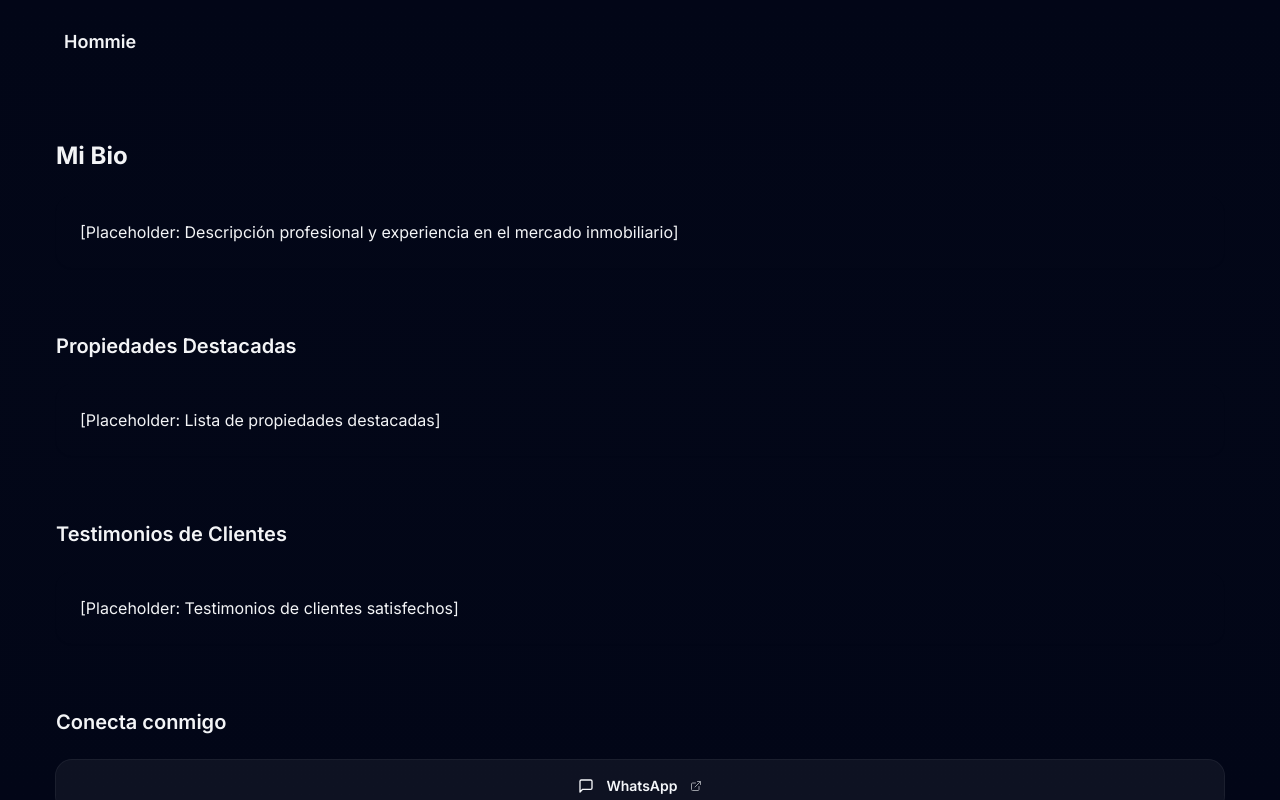
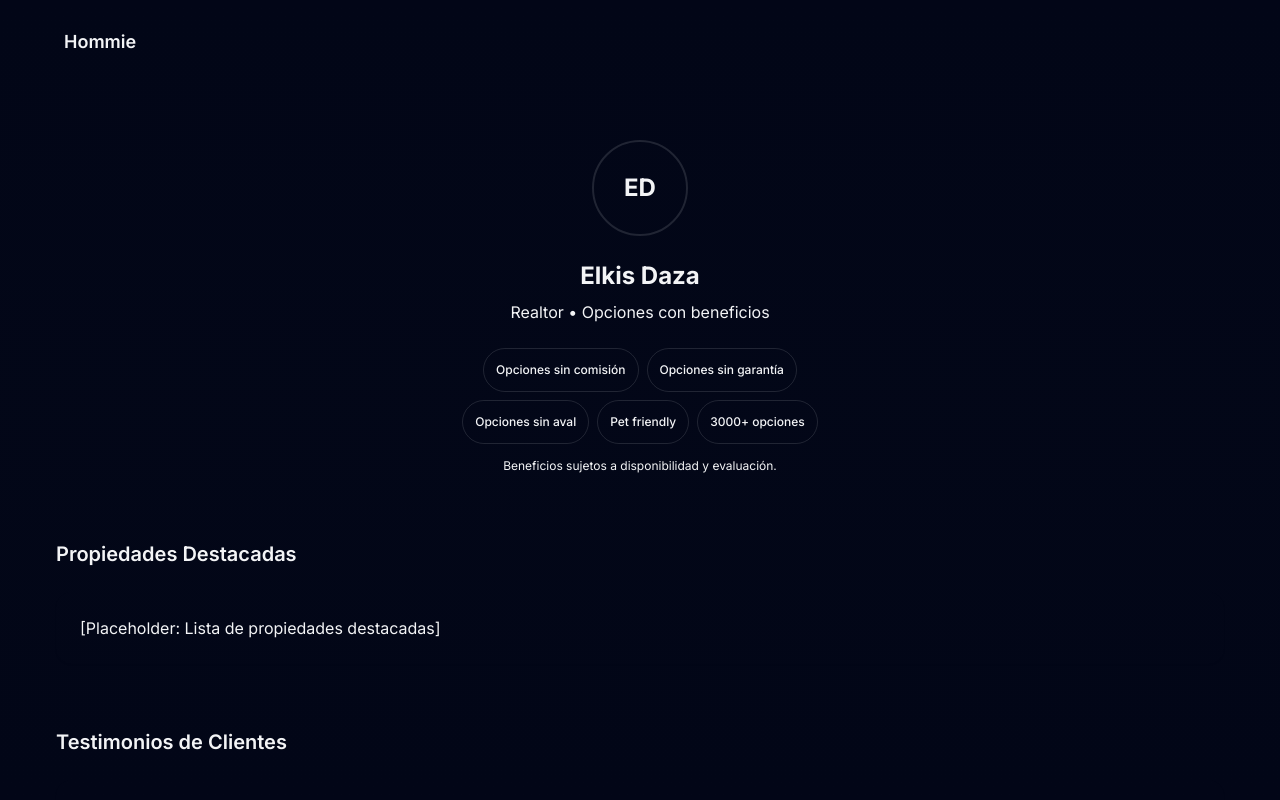
Before and after one commit to elkisdm/tremendoarriendo, a Next.js app: page /mi-bio in a window 1280 px wide. Built offline with nearby package versions, Linux system fonts and the light colour scheme; no server answers.

Commit message:
feat(mi-bio): BioHeader con badges de beneficios y disclaimer

```diff
--- a/app/(marketing)/mi-bio/page.tsx
+++ b/app/(marketing)/mi-bio/page.tsx
@@ -1,6 +1,7 @@
 import type { Metadata } from "next";
 import { getBaseUrl } from "@lib/site";
 import { LinkGrid } from "@components/linktree/LinkGrid";
+import { BioHeader } from "@components/bio/BioHeader";
 import { buildWaLink } from "@lib/whatsapp";
 
 const baseUrl = getBaseUrl();
@@ -32,17 +33,7 @@ export default function MiBioPage() {
 
       {/* Bio Section */}
       <section aria-labelledby="bio-heading" className="container mx-auto px-4 py-8 max-w-sm">
-        <h1 id="bio-heading" className="text-2xl font-bold mb-6">
-          Mi Bio
-        </h1>
-        <div className="space-y-4">
-          {/* TODO: Integrar componente de bio con foto y descripción */}
-          <div className="bg-card rounded-2xl p-6 shadow-sm">
-            <p className="text-muted-foreground">
-              [Placeholder: Descripción profesional y experiencia en el mercado inmobiliario]
-            </p>
-          </div>
-        </div>
+        <BioHeader />
       </section>
 
       {/* Destacadas Section */}
--- /dev/null
+++ b/components/bio/BioHeader.tsx
@@ -0,0 +1,70 @@
+import Image from "next/image";
+
+interface BioHeaderProps {
+  name?: string;
+  subtitle?: string;
+}
+
+export function BioHeader({
+  name = "Elkis Daza",
+  subtitle = "Realtor • Opciones con beneficios"
+}: BioHeaderProps) {
+  const benefits = [
+    "Opciones sin comisión",
+    "Opciones sin garantía",
+    "Opciones sin aval",
+    "Pet friendly",
+    "3000+ opciones"
+  ];
+
+  return (
+    <header className="text-center space-y-6">
+      {/* Avatar */}
+      <div className="flex justify-center">
+        <div className="relative w-24 h-24 rounded-full overflow-hidden bg-muted border-2 border-primary/20">
+          {/* TODO: Reemplazar con foto real y optimizar para OG */}
+          <div className="w-full h-full flex items-center justify-center bg-gradient-to-br from-primary/10 to-primary/20">
+            <span className="text-2xl font-bold text-primary">
+              {name.split(' ').map(n => n[0]).join('')}
+            </span>
+          </div>
+        </div>
+      </div>
+
+      {/* Nombre y subtítulo */}
+      <div className="space-y-2">
+        <h1 className="text-2xl font-bold text-foreground">
+          {name}
+        </h1>
+        <p className="text-muted-foreground">
+          {subtitle}
+        </p>
+      </div>
+
+      {/* Badges de beneficios */}
+      <div className="space-y-3">
+        <ul
+          className="flex flex-wrap justify-center gap-2 max-w-sm mx-auto"
+          role="list"
+          aria-label="Beneficios disponibles"
+        >
+          {benefits.map((benefit, index) => (
+            <li key={index}>
+              <span
+                className="inline-block px-3 py-2 text-xs font-medium bg-primary/10 text-primary rounded-full border border-primary/20 min-h-[44px] flex items-center justify-center"
+                role="presentation"
+              >
+                {benefit}
+              </span>
+            </li>
+          ))}
+        </ul>
+
+        {/* Disclaimer */}
+        <p className="text-xs text-muted-foreground max-w-sm mx-auto leading-relaxed">
+          Beneficios sujetos a disponibilidad y evaluación.
+        </p>
+      </div>
+    </header>
+  );
+}
```
